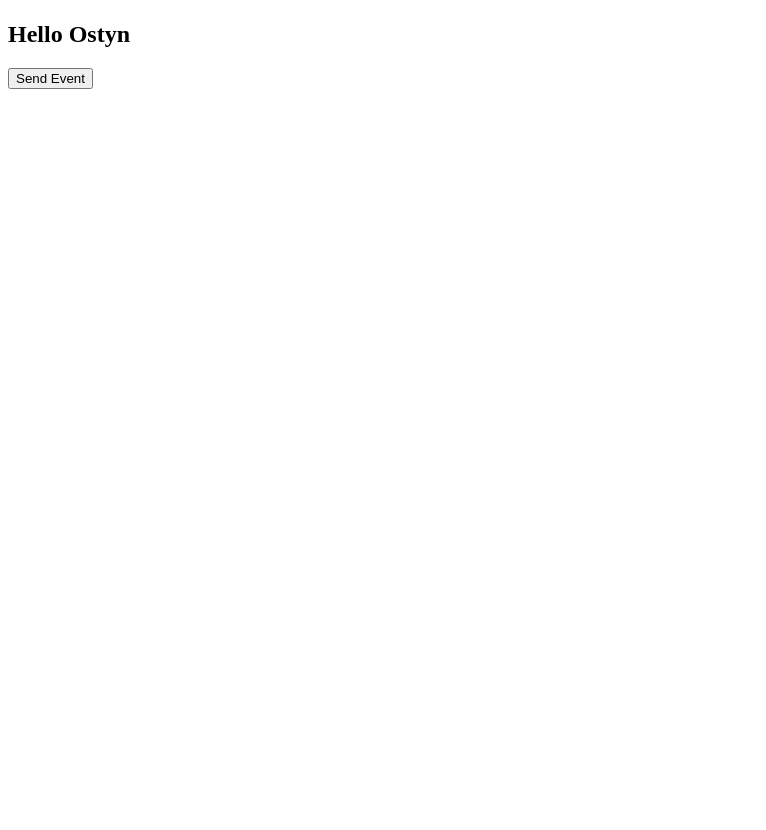
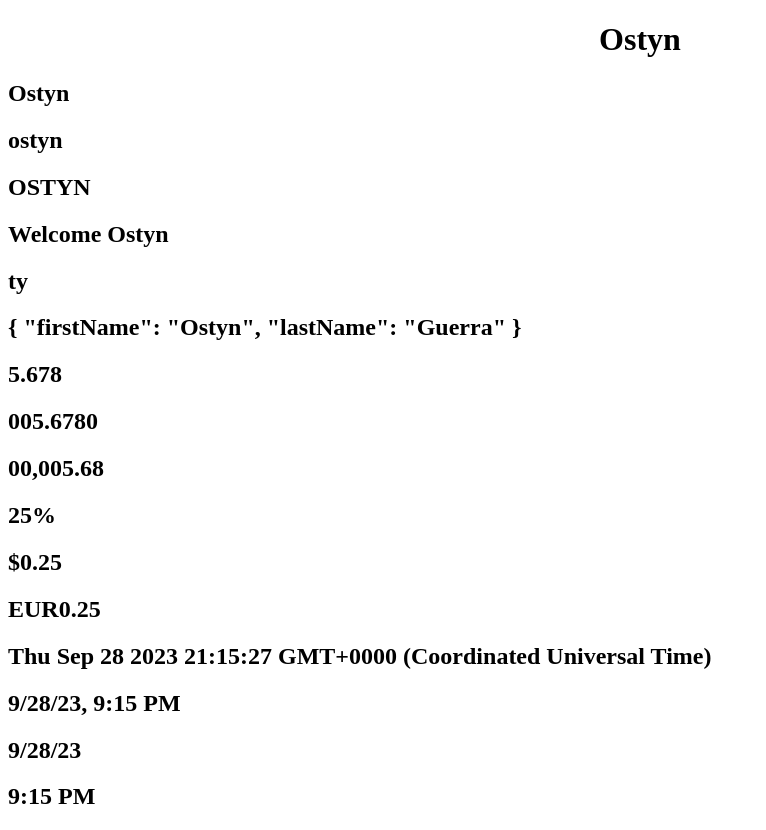
Before and after one commit to oguerra-2021270/Ejercicios-en-Angular, an Angular app: page / in a window 1280 px wide. Shown: the whole page, without its empty margins (0-766 px from the left). Before the commit the page ends 800 px from the top, so only its background shows below. Built offline with nearby package versions, Linux system fonts and the light colour scheme.

Commit message:
Segundo Ejercicio

```diff
--- a/src/app/app.component.html
+++ b/src/app/app.component.html
@@ -9,7 +9,7 @@
 
 <div style="text-align:center">
   <h1>
-    {{message}}
+    {{name}}
   </h1>
 </div>
-<app-test (childEvent)="message=$event" [parentData]="name"></app-test>
+<app-test></app-test>
--- a/src/app/test/test.component.ts
+++ b/src/app/test/test.component.ts
@@ -4,19 +4,39 @@ import { Component, EventEmitter, Input, Output } from '@angular/core';
   selector: 'app-test',
   template: `
 
-  <h2>{{"Hello " + name}}</h2>
-  <button (click)="fireEvent()">Send Event</button>
+  <h2>{{ name }}</h2>
+  <h2>{{ name | lowercase}}</h2>
+  <h2>{{ name | uppercase}}</h2>
+  <h2>{{ message | titlecase}}</h2>
+  <h2>{{ name | slice:2:4}}</h2>
+  <h2>{{ person | json }}</h2>
+
+  <h2>{{5.678 | number: '1.2-3' }}</h2>
+  <h2>{{5.678 | number: '3.4-5' }}</h2>
+  <h2>{{5.678 | number: '5.1-2' }}</h2>
+
+  <h2>{{ 0.25 | percent  }}</h2>
+  <h2>{{ 0.25 | currency }}</h2>
+  <h2>{{ 0.25 | currency: 'EUR': 'code' }}</h2>
+
+  <h2>{{date}}</h2>
+  <h2>{{date | date:'short' }}</h2>
+  <h2>{{date | date:'shortDate' }}</h2>
+  <h2>{{date | date:'shortTime' }}</h2>
+
   `,
   styles: []
 })
 export class TestComponent {
 
-  @Input('parentData') public name;
-  @Output() public childEvent = new EventEmitter();
+  public name = "Ostyn";
+  public message = "Welcome Ostyn";
+  public person = {
+    "firstName": "Ostyn",
+    "lastName": "Guerra"
 
-  fireEvent(){
-    this.childEvent.emit('Hey Ostyn');
   }
 
+  public date = new Date();
 
-}
+  }
```
